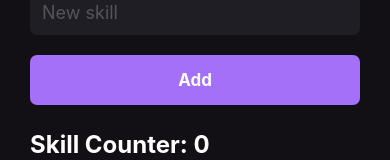
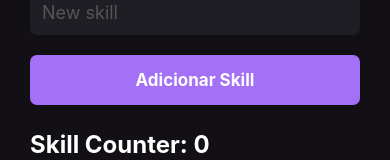
Before and after one commit to fabramosdev/myskills, a React Native app: screen / in a window 390 px wide. Shown: the part 218-378 px from the top of the page. Built offline with nearby package versions, Linux system fonts and the light colour scheme.

Commit message:
feat: add and remove skills

```diff
--- a/src/pages/Home.tsx
+++ b/src/pages/Home.tsx
@@ -11,20 +11,32 @@
 import { Button } from './components/Button';
 import { SkillCard } from './components/SkillCard';
 
+interface ISkillData {
+  id: string;
+  name: string
+}
+
 export function Home() {
 
   const [newSkill, setNewSkill] = useState('')
-  const [mySkills, setMySkills] = useState([])
+  const [mySkills, setMySkills] = useState<ISkillData[]>([])
   const [greeting, setGreeting] = useState('')
 
   function handleAddNewSkill() {
+    const data = {
+      id: String(new Date().getTime()),
+      name: newSkill
+    }
     if(newSkill === '') {
       Alert.alert('Ops', 'Você esqueceu de escrever sua skill! :(')
-
       return
     }
 
-    setMySkills([...mySkills, newSkill] as any)
+    setMySkills([...mySkills, data])
+  }
+
+  function handleRemoveSkill(id: string) {
+    setMySkills(oldState => oldState.filter(skill => skill.id !== id))
   }
 
   // useEffect(função arrow-> () => {}, dependencias-> [])
@@ -54,7 +66,7 @@
         onChangeText={setNewSkill}
       />
 
-      <Button onPress={handleAddNewSkill} />
+      <Button onPress={handleAddNewSkill} title='Adicionar Skill' />
 
       <Text style={[styles.title, { marginVertical: 25 }]}>
         Skill Counter: {`${mySkills.length}`}
@@ -63,9 +75,12 @@
       <FlatList
         showsVerticalScrollIndicator={false}
         data={mySkills}
-        keyExtractor={item => item}
+        keyExtractor={item => item.id}
         renderItem={({ item }) => (
-          <SkillCard skill={item} />
+          <SkillCard
+            skill={item.name}
+            onPress={() => handleRemoveSkill(item.id)}
+          />
         )}
       />
     </View>
--- a/src/pages/components/Button.tsx
+++ b/src/pages/components/Button.tsx
@@ -1,13 +1,17 @@
 import React from 'react'
-import { Text, TouchableOpacity, StyleSheet } from 'react-native'
+import { Text, TouchableOpacity, StyleSheet, TouchableOpacityProps } from 'react-native'
 
-export function Button({ onPress }: any) {
+interface ButtonProps extends TouchableOpacityProps {
+  title: string
+}
+
+export function Button({ title, ...rest}: ButtonProps) {
     return(
         <TouchableOpacity
             style={styles.button}
-            onPress={onPress}
+            {...rest}
         >
-            <Text style={styles.buttonText}>Add</Text>
+            <Text style={styles.buttonText}>{title}</Text>
         </TouchableOpacity>
     )
 }
--- a/src/pages/components/SkillCard.tsx
+++ b/src/pages/components/SkillCard.tsx
@@ -1,11 +1,16 @@
 import React from 'react'
-import { Text, TouchableOpacity, StyleSheet } from 'react-native'
+import { Text, TouchableOpacity, StyleSheet, TouchableOpacityProps } from 'react-native'
 
-export function SkillCard({ skill }: any){
+interface ISkillCardProps extends TouchableOpacityProps {
+    skill: string
+}
+
+export function SkillCard({ skill, ...rest }: ISkillCardProps){
 
     return(
         <TouchableOpacity
             style={styles.buttonSkill}
+            {...rest}
         >
             <Text style={styles.textSkill}>{skill}</Text>
         </TouchableOpacity>
```
Also changed, not shown: App.tsx (line endings or trailing spaces).
